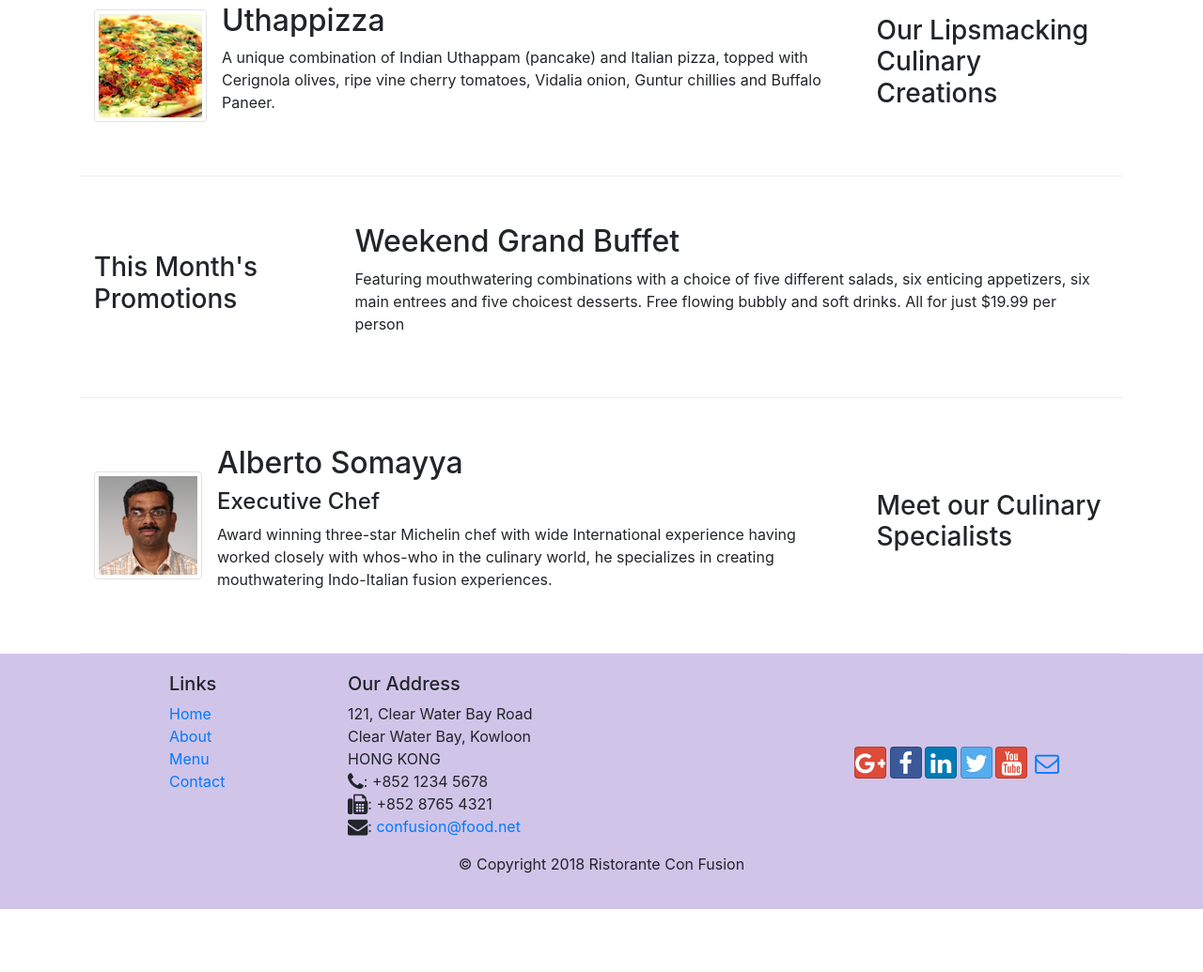
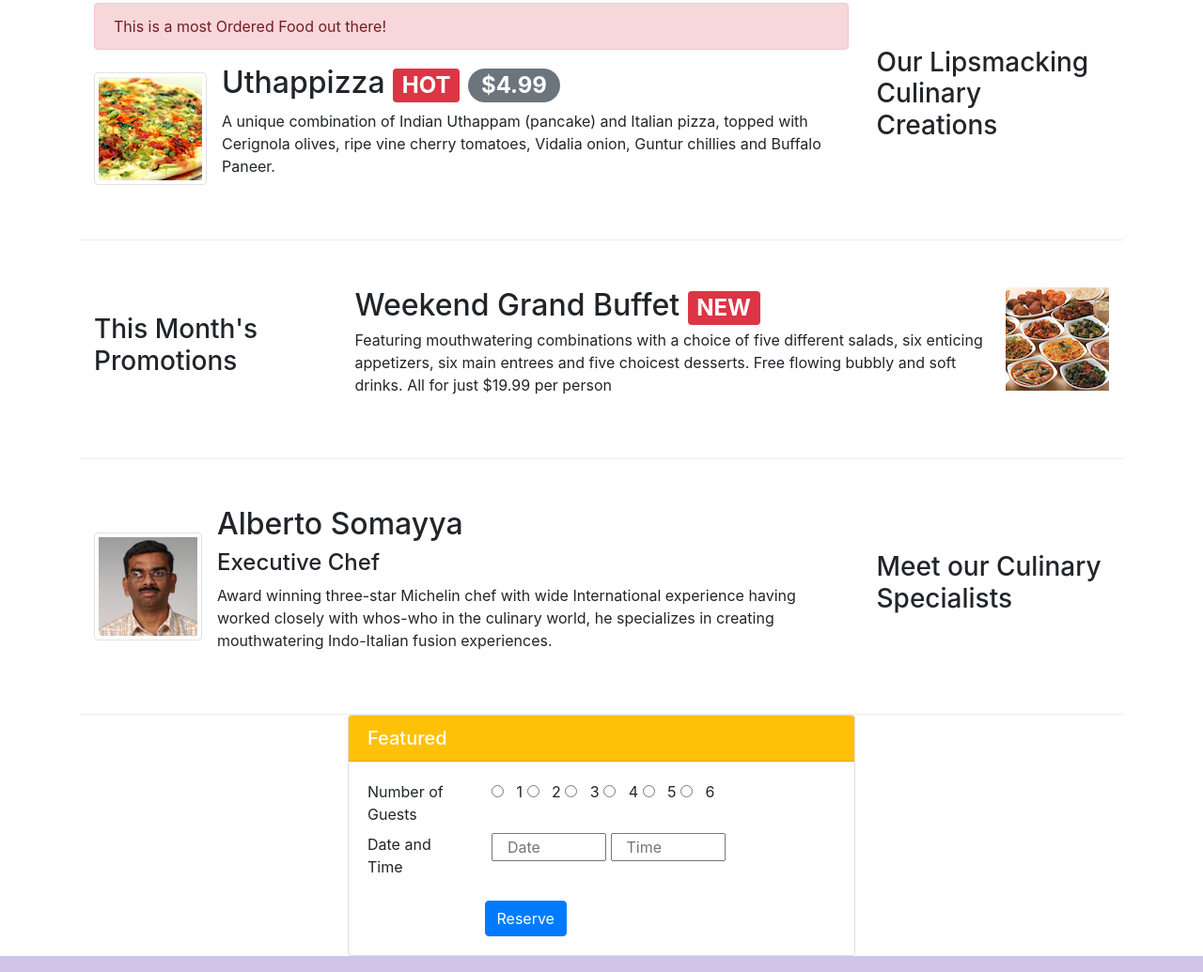
Before and after one commit to zaharsm/restaurant, a website: page index.html in a window 1280 px wide. Shown: the part 331-1366 px from the top of the page at 94% size. Before the commit the page ends 1299 px from the top, so only its background shows below. Drawn offline with nearby package versions, Linux system fonts and the light colour scheme.

Commit message:
added reserve table

```diff
--- a/index.html
+++ b/index.html
@@ -83,8 +83,9 @@
               your culinary senses!
             </p>
           </div>
-          <div class="col-12 col-sm align-self-center">
-            <img src="img/logo.png" class="img-fluid" />
+          <div class="col-12 col-sm-6 align-self-center">
+            <img  src="img/logo.png" class="img-fluid" />
+            <a   class="col-8" href="#reserve"> <button class="btn-fluid btn btn-warning btn-lg">Reserve Table</button> </a>
           </div>
         </div>
       </div>
@@ -96,11 +97,14 @@
           <h3>Our Lipsmacking Culinary Creations</h3>
         </div>
         <div class="col col-sm order-sm-first col-md">
+          <div class="alert alert-danger" role="alert">
+            This is a most Ordered Food out there!
+          </div>
           <div class="media">
             <img class="d-flex mr-3 img-thumbnail align-self-center"
                     src="img/uthappizza.png" alt="Uthappizza">
             <div class="media-body">
-                <h2 class="mt-0">Uthappizza</h2>
+                <h2 class="mt-0">Uthappizza <span class="badge badge-danger">HOT</span> <span class="badge badge-pill badge-secondary">$4.99</span></h2>
                 <p class="d-none d-sm-block">A unique combination of Indian Uthappam (pancake) and
                     Italian pizza, topped with Cerignola olives, ripe vine
                     cherry tomatoes, Vidalia onion, Guntur chillies and
@@ -116,13 +120,18 @@
           <h3>This Month's Promotions</h3>
         </div>
         <div class="col col-sm col-md">
-          <h2>Weekend Grand Buffet</h2>
+          <div class="media">
+            <div class="media-body">
+              <h2 class="mt-0 mb-1">Weekend Grand Buffet <span class="badge badge-danger">NEW</span></h2>
               <p class="d-none d-lg-block">
                 Featuring mouthwatering combinations with a choice of five different
                 salads, six enticing appetizers, six main entrees and five choicest
                 desserts. Free flowing bubbly and soft drinks. All for just $19.99
                 per person
               </p>
+            </div>
+            <img class="ml-3" src="./img/buffet.png" alt="Generic placeholder image">
+          </div>
         </div>
       </div>
 
@@ -146,8 +155,52 @@
          </div>
         </div>
       </div>
+      <div class="row  justify-content-md-center" >
+
+      <div  id="reserve" class="col-sm-12 col-lg-6 col-md-8">
+        <div class="card">
+          <h5 class="card-header bg-warning text-white">Featured</h5>
+          <div class="card-body">
+            <!-- <h5 class="card-title">Special title treatment</h5> -->
+            <dl class="row">
+              <dd class="col-3">Number of Guests</dd>
+              <dd class="col-9"><input type="radio" id="html" name="fav_language" value="HTML">
+                  <label for="html">1</label>
+                <input type="radio" id="html" name="fav_language" value="HTML">
+                  <label for="html">2</label>
+                <input type="radio" id="html" name="fav_language" value="HTML">
+                  <label for="html">3</label>
+                <input type="radio" id="html" name="fav_language" value="HTML">
+                  <label for="html">4</label>
+                <input type="radio" id="html" name="fav_language" value="HTML">
+                  <label for="html">5</label>
+                <input type="radio" id="html" name="fav_language" value="HTML">
+                  <label for="html">6</label>
+
+
+                <dd class="col-3">Date and Time</dd>
+                <dd class="col-9">
+                  <input class="col-4"  type="text" placeholder="Date" id="">
+                  <input class="col-4" type="text" placeholder="Time" name="" id="">
+                </dd>
+              </dd>
+            </dl>
+
+            <a href="#" class="btn btn-primary offset-3">Reserve</a>
           </div>
         </div>
+      </div>
+
+      </div>
+
+    </div>
+
+  </div>
+
+
+
+
+
     <footer class="footer">
       <div class="container">
         <div class="row">
```
Lines whose indentation alone changed are shown as unchanged.
